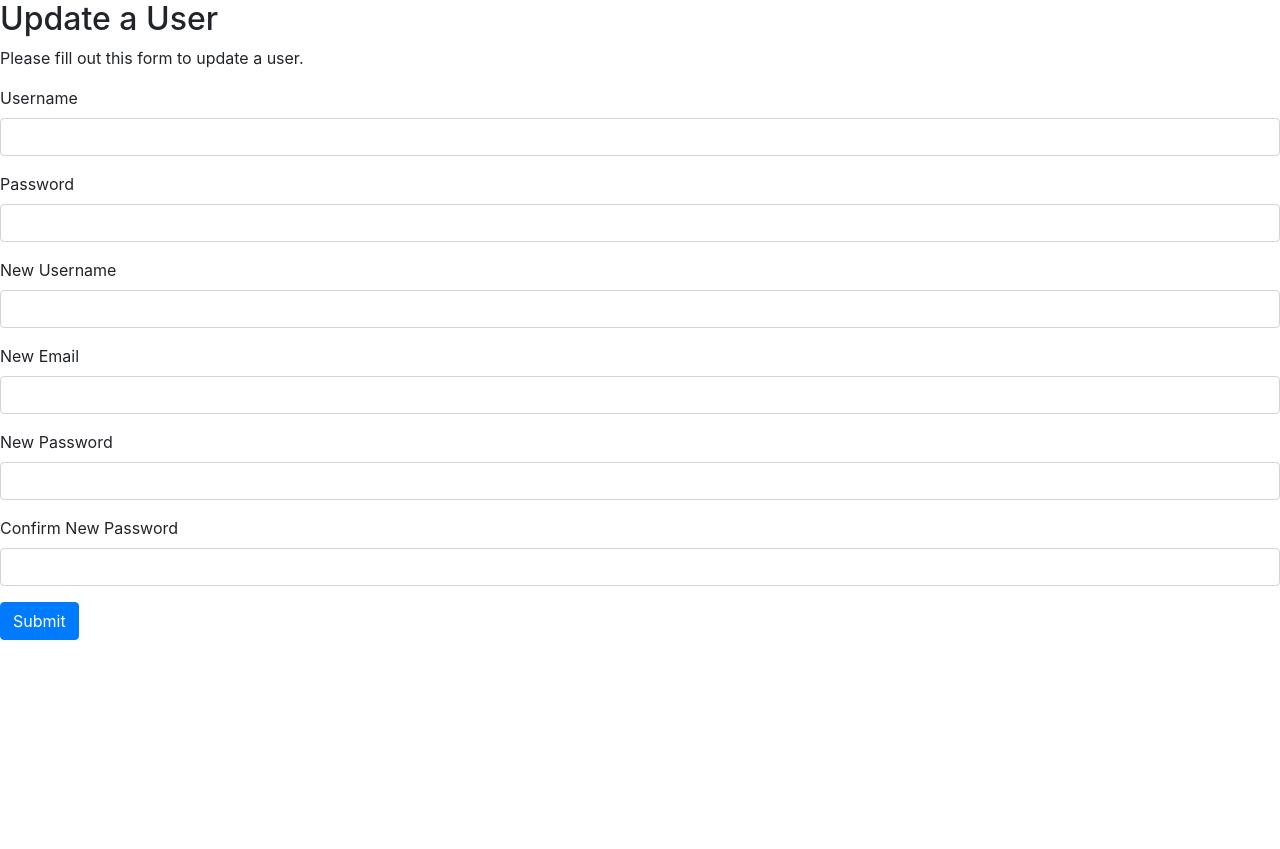
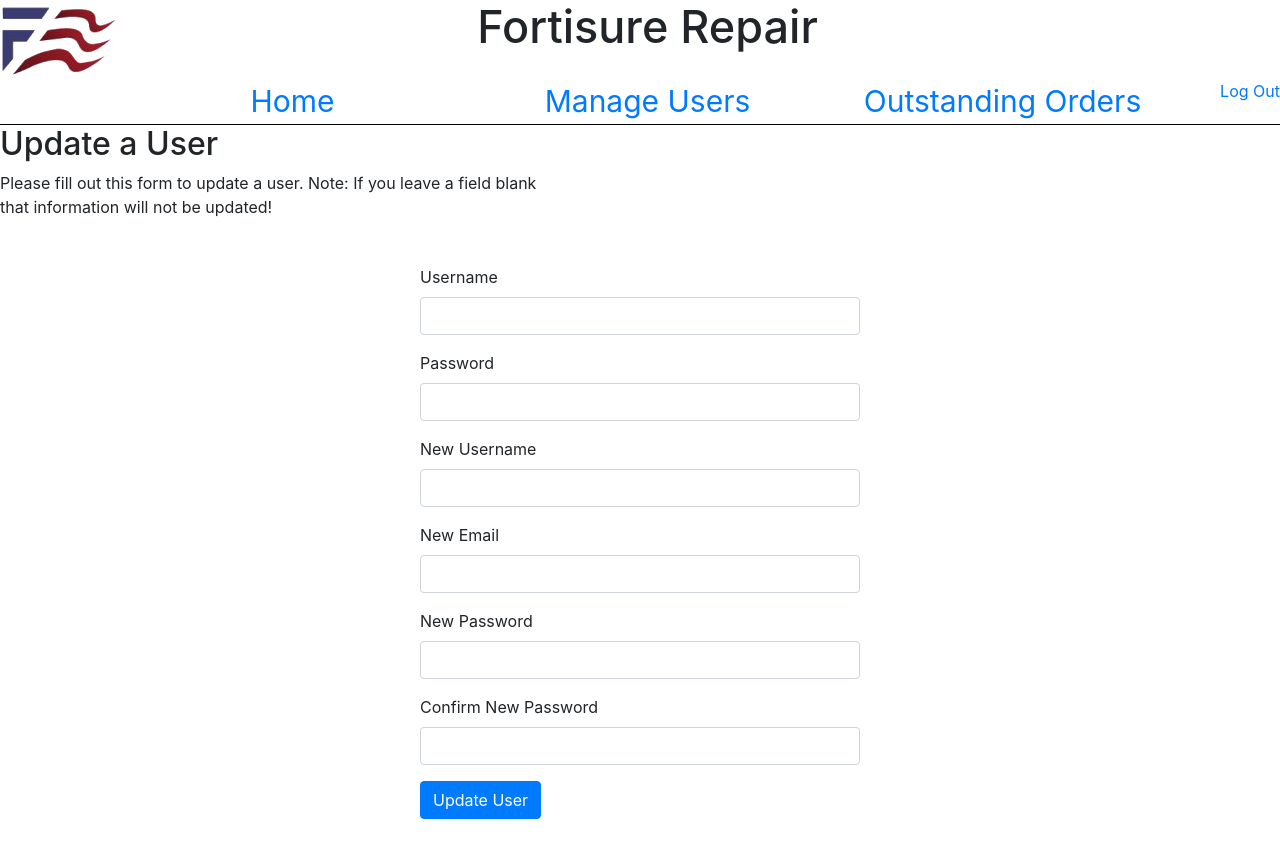
Before and after one commit to tpl1029/final, a PHP site: page /updateuser.php in a window 1280 px wide. Before the commit the page ends 640 px from the top, so only its background shows below. Run offline with PHP 8.4, Linux system fonts and the light colour scheme; the visitor is signed in with stand-in values (Sample User, id 1).

Commit message:
progress

```diff
--- a/View/Public/CSS/Scripts.css
+++ b/View/Public/CSS/Scripts.css
@@ -10,6 +10,13 @@ html, body{
 
 div.form-css{
     max-width: 500px;
+    margin: auto;
+    background: white;
+    padding: 30px;
+}
+
+.user-css{
+    width: 500px;
     margin: auto;
     background: white;
     padding: 30px;
--- a/View/navbar.php
+++ b/View/navbar.php
@@ -8,14 +8,16 @@
 
         <!-- <div class="center-grid"> -->
             <a href="./index.php" id="link" class="Home">Home</a>
-            <a href="./Management.php" id="link" class="Manage"><span class="Manage">Manage Users</span></a>
-            <a href="./Orders.php" id="link" class="Orders">Outstanding Orders</a>
+            <a href="./manage.php" id="link" class="Manage"><span class="Manage">Manage Users</span></a>
+            <a href="./outstandingorders.php" id="link" class="Orders">Outstanding Orders</a>
         <!-- </div> -->
 
 
 
         <div class="right-grid">
-            <button>Logout</button>
+            <form method="post" action="">
+        <a href="./Controller/logout.php" id="logout" name="logout" >Log Out</a>
+        </form>
         </div>
     </div>
 <!-- Navbar -->
--- a/login.php
+++ b/login.php
@@ -1,7 +1,11 @@
 <?php
 
     include './view/header.php';
+    include './Controller/db_conn.php';
 
+    $database = new Database();
+    $db = $database->connect();
+    include './Controller/user_login.php';
 ?>
 
         <div class="text">
--- a/outstandingorders.php
+++ b/outstandingorders.php
@@ -1,4 +1,6 @@
 <?php
+    include './View/header.php';
+    include './View/navbar.php';
     include './Controller/db_conn.php';
     include './Controller/display_view.php';
     include './Model/query-view.php';
@@ -62,3 +64,7 @@ echo "<table>
 
         <!-- Loops through people (db rows) -->
     </div>
+
+    <?php
+include './View/footer.php';
+?>
--- a/updateuser.php
+++ b/updateuser.php
@@ -1,7 +1,8 @@
 <?php
 
     include './View/header.php';
-    // include './Controller/login_check.php';
+    include './View/navbar.php';
+    include './Controller/login_check.php';
     include './Controller/db_conn.php';
 
         $database = new Database();
@@ -13,10 +14,11 @@
 
 
             <h2>Update a User</h2>
-            <p>Please fill out this form to update a user.</p>
+            <p>Please fill out this form to update a user. Note: If you leave a
+               field blank <br> that information will not be updated!</p>
 
 
-        <div class="">
+        <div class="user-css">
 
         <form action="<?php echo htmlspecialchars($_SERVER["PHP_SELF"]); ?>" method="post">
                 <div class="form-group <?php echo (!empty($username_err)) ? 'has-error' : ''; ?>">
@@ -53,7 +55,7 @@
                     <span class="help-block"><?php echo $update_confirm_password_err; ?></span>
                 </div>
 
-                    <input type="submit" class="btn btn-primary" value="Submit" name="submit" id="submit">
+                    <input type="submit" class="btn btn-primary" value="Update User" name="submit" id="submit">
                     <br> <span class="help-block"><?php echo $welcome; ?></span>
                 </div>
 
@@ -69,3 +71,8 @@
            document.getElementById('update_email').value = '';
            history.pushState({}, '', '');
            </script>
+
+
+<?php
+include './View/footer.php';
+?>
```
Also changed, not shown: Controller/logout.php (+17 -4 lines), Model/query-logout.php (added, +36 -0 lines), deleteuser.php (+12 -3 lines), insertuser.php (+11 -4 lines), manage.php (added, +11 -0 lines).
